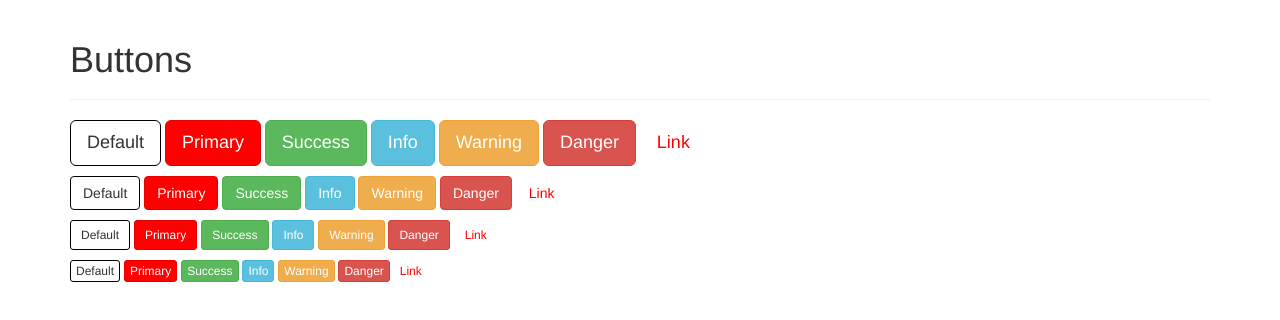
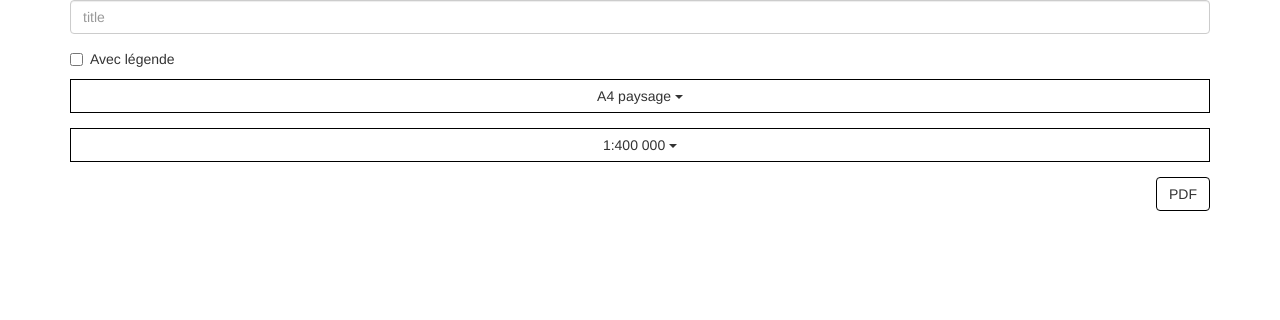
Before and after one commit to pgiraud/geoportailv3_workshop_bootstrap, a website: page workshop/index2.html in a window 1280 px wide. Drawn offline with Linux system fonts and the light colour scheme.

Commit message:
Print form

```diff
--- a/workshop/index2.html
+++ b/workshop/index2.html
@@ -23,47 +23,46 @@
   <body role="document" data-map-theme="environnement">
 
 
-    <div class="container theme-showcase" role="main">
+    <div class="container">
 
-      <div class="page-header">
-        <h1>Buttons</h1>
-      </div>
-      <p>
-        <button type="button" class="btn btn-lg btn-default">Default</button>
-        <button type="button" class="btn btn-lg btn-primary">Primary</button>
-        <button type="button" class="btn btn-lg btn-success">Success</button>
-        <button type="button" class="btn btn-lg btn-info">Info</button>
-        <button type="button" class="btn btn-lg btn-warning">Warning</button>
-        <button type="button" class="btn btn-lg btn-danger">Danger</button>
-        <button type="button" class="btn btn-lg btn-link">Link</button>
-      </p>
-      <p>
-        <button type="button" class="btn btn-default">Default</button>
-        <button type="button" class="btn btn-primary">Primary</button>
-        <button type="button" class="btn btn-success">Success</button>
-        <button type="button" class="btn btn-info">Info</button>
-        <button type="button" class="btn btn-warning">Warning</button>
-        <button type="button" class="btn btn-danger">Danger</button>
-        <button type="button" class="btn btn-link">Link</button>
-      </p>
-      <p>
-        <button type="button" class="btn btn-sm btn-default">Default</button>
-        <button type="button" class="btn btn-sm btn-primary">Primary</button>
-        <button type="button" class="btn btn-sm btn-success">Success</button>
-        <button type="button" class="btn btn-sm btn-info">Info</button>
-        <button type="button" class="btn btn-sm btn-warning">Warning</button>
-        <button type="button" class="btn btn-sm btn-danger">Danger</button>
-        <button type="button" class="btn btn-sm btn-link">Link</button>
-      </p>
-      <p>
-        <button type="button" class="btn btn-xs btn-default">Default</button>
-        <button type="button" class="btn btn-xs btn-primary">Primary</button>
-        <button type="button" class="btn btn-xs btn-success">Success</button>
-        <button type="button" class="btn btn-xs btn-info">Info</button>
-        <button type="button" class="btn btn-xs btn-warning">Warning</button>
-        <button type="button" class="btn btn-xs btn-danger">Danger</button>
-        <button type="button" class="btn btn-xs btn-link">Link</button>
-      </p>
+      <form role="form">
+          <div class="form-group">
+              <input type="text" class="form-control" id="title" placeholder="title">
+          </div>
+          <div class="checkbox">
+              <label>
+                  <input type="checkbox"> Avec légende
+              </label>
+          </div>
+          <div class="dropdown form-group">
+              <div class="btn-group btn-group-justified">
+                  <div class="btn-group">
+                      <button class="btn btn-default dropdown-toggle" type="button" id="dropdownMenu1" data-toggle="dropdown">
+                          A4 paysage
+                          <span class="caret"></span>
+                      </button>
+                  </div>
+              </div>
+              <ul class="dropdown-menu" role="menu" aria-labelledby="dropdownMenu1">
+                  <li role="presentation"><a role="menuitem" tabindex="-1" href="#">A4 paysage</a></li>
+                  <li role="presentation"><a role="menuitem" tabindex="-1" href="#">A4 portrait</a></li>
+              </ul>
+          </div>
+          <div class="dropdown form-group">
+              <div class="btn-group btn-group-justified">
+                  <div class="btn-group">
+                      <button class="btn btn-default dropdown-toggle" type="button" id="dropdownMenu1" data-toggle="dropdown">
+                          1:400 000
+                          <span class="caret"></span>
+                      </button>
+                  </div>
+              </div>
+              <ul class="dropdown-menu" role="menu" aria-labelledby="dropdownMenu1">
+                  <li role="presentation"><a role="menuitem" tabindex="-1" href="#">Option</a></li>
+              </ul>
+          </div>
+          <button type="submit" class="btn btn-default pull-right">PDF</button>
+      </form>
 
     </div> <!-- /container -->
 
```
